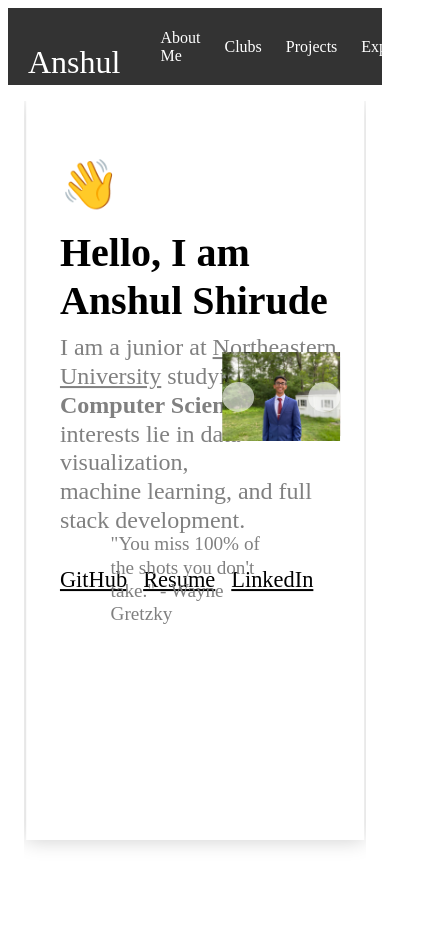
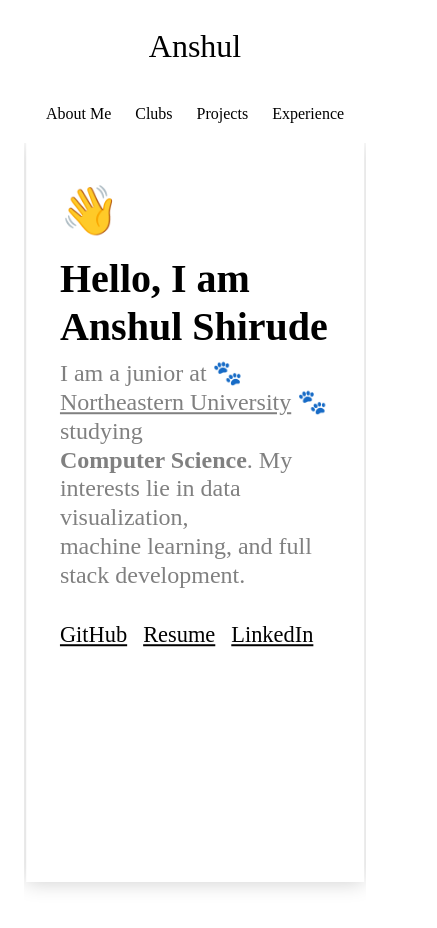
Before and after one commit to AnshulShirude/Personal-Website, a React (Create React App) app: page / in a window 390 px wide. Shown: the top 928 px of the page, 437 px wide, since content can reach past the window. Built offline with nearby package versions, Linux system fonts and the light colour scheme; a web font is replaced by a local one.

Commit message:
Just have to fix the navbar

```diff
--- a/src/Navbar.js
+++ b/src/Navbar.js
@@ -1,7 +1,13 @@
+import React from 'react';
+
 export default function Navbar() {
-    const path = window.location.pathname
-    return <nav className="nav">
-        <a href="/" className="site-title">Anshul</a>
+  const path = window.location.pathname;
+
+  return (
+    <nav className="nav">
+      <a href="/" className="site-title">
+        Anshul
+      </a>
       <ul>
         <CustomLink href="/aboutme">About Me</CustomLink>
         <CustomLink href="/clubs">Clubs</CustomLink>
@@ -9,13 +15,18 @@ export default function Navbar() {
         <CustomLink href="/experience">Experience</CustomLink>
       </ul>
     </nav>
+  );
 }
 
-function CustomLink({href, children, ...props}) {
-    const path = window.location.pathname
+function CustomLink({ href, children, ...props }) {
+  const path = window.location.pathname;
+  const isActive = path === href;
+
   return (
-        <li className={path === href ? "active" :  ""}>
-            <a href={href} {...props}>{children}</a>
+    <li className={isActive ? 'active' : ''}>
+      <a href={href} {...props}>
+        {children}
+      </a>
     </li>
-    )
+  );
 }
--- a/src/pages/Home.js
+++ b/src/pages/Home.js
@@ -21,7 +21,7 @@ const Home = () => {
             Hello, I am Anshul Shirude
           </div>
           <div className="description">
-            I am a junior at <a href="https://www.northeastern.edu/" target="_blank" className="link-gray-description">Northeastern University</a> studying <br /> <strong>Computer Science</strong>. My interests lie in data visualization, <br /> machine learning, and full stack development.
+            I am a junior at 🐾 <a href="https://www.northeastern.edu/" target="_blank" className="link-gray-description">Northeastern University</a> 🐾 studying <br /> <strong>Computer Science</strong>. My interests lie in data visualization,<br /> machine learning, and full stack development.
           </div>
           <div className="links">
             <div className="github-link">
--- a/src/pages/Projects.js
+++ b/src/pages/Projects.js
@@ -7,7 +7,9 @@ const Projects = () => {
                 <div>
                     <div class="lined">
                         <h2>College Compass</h2>
-                        <h3>Find me a Match</h3>
+                        <div className="project-details">
+                            <h3>Find me a Match</h3>
+                        </div>
                         <h4>March 2023 - April 2023</h4>
                         <ul>
                             <li>College Compass 🧭 was created with the purpose of <strong>providing students 👨‍🎓 an opportunity to view and favorite specific colleges 🏫</strong>, and for <strong>colleges to view prospective students</strong> that are interested in them.</li>
@@ -33,7 +35,9 @@ const Projects = () => {
                 <div>
                     <div class="lined">
                         <h2>Image Processing</h2>
-                        <h3>Graphical User Interface Integrated Image Editor</h3>
+                        <div className="project-details">
+                            <h3>GUI Integrated Image Editor</h3>
+                        </div>
                         <h4>June 2022</h4>
                         <ul>
                             <li>Java image processing application with <strong>text-based ⌨️, Graphical User Interface (GUI) 🗾, and command line functionality</strong>.</li>
@@ -51,7 +55,9 @@ const Projects = () => {
                 <div>
                     <div class="lined">
                         <h2>Web Crawler</h2>
-                        <h3>Traverse the page for the secret flags</h3>
+                        <div className="project-details">
+                            <h3>Finds the Secret Flags</h3>
+                        </div>
                         <h4>April 2023</h4>
                         <ul>
                             <li>Gathers and traverses a fake social network, Fakebook, to collect 5 secret flags 🚩 that have been hidden somewhere on the Fakebook website.</li>
@@ -67,7 +73,9 @@ const Projects = () => {
                 <div>
                     <div class="lined">
                         <h2>Hangman with my Nose</h2>
-                        <h3>Multiplayer skribbl.io inspired game</h3>
+                        <div className="project-details">
+                            <h3>Multiplayer Skribbl.io Inspired Game</h3>
+                        </div>
                         <h4>February 2022 - April 2022</h4>
                         <ul>
                             <li>Built a game for the user to draw the word ✍️ on the screen most accurately using their nose 👃.</li>
@@ -84,7 +92,9 @@ const Projects = () => {
                 <div>
                     <div class="lined">
                         <h2>Chores4Us</h2>
-                        <h3>Assign and take on tasks with your roommates</h3>
+                        <div className="project-details">
+                            <h3>Task Manager with your Roommates</h3>
+                        </div>
                         <h4>September 2021 - December 2021</h4>
                         <ul>
                             <li>A web-app deployed in <strong>ReactJS</strong> for users to assign, add ➕, delete ➖, and mark completed ✅ tasks within roommates.</li>
--- a/src/styles.css
+++ b/src/styles.css
@@ -12,14 +12,36 @@ body {
   align-items: flex-start; /* Align content to the start (left) */
 }
 
+@media (max-width: 768px) {
+  .nav {
+    flex-direction: column;
+    align-items: flex-start;
+  }
+
+  .site-title {
+    display: none;
+  }
+}
+
 .nav {
-  background-color: #333;
-  color: white;
+  color: black;
   display: flex;
-  justify-content: space-between;
-  align-items: stretch;
+  justify-content: flex-start;
+  align-items: center;
   gap: 2rem;
   padding: 0 1rem;
+}
+
+.site-title {
+  font-size: 2rem;
+  margin-top: 1rem;
+  display: block;
+}
+
+@media (max-width: 768px) {
+  .site-title {
+    display: none;
+  }
 }
 
 .nav ul {
@@ -28,13 +50,13 @@ body {
   list-style: none;
   display: flex;
   gap: 1rem;
-  align-items: center; /* Change align-items to center */
+  align-items: center;
+  justify-content: flex-start;
 }
 
-.nav .site-title {
-  margin-right: auto; /* Add a left margin to create some space */
-  font-size: 2rem;
-  margin-top: 2rem; /* Add margin-top to separate it from the navbar */
+
+.nav ul li a:hover {
+  color: blue;
 }
 
 .nav a {
@@ -46,14 +68,6 @@ body {
   padding: .25rem;
 }
 
-.nav li.active {
-  background-color: #555;
-}
-
-.nav li:hover {
-  background-color: #777;
-}
-
 .slide-container {
   position: absolute;
   top: 40%;
@@ -62,6 +76,12 @@ body {
   width: 35%;
   height: auto;
   overflow: hidden;
+}
+
+@media (max-width: 768px) {
+  .slide-container {
+    display: none;
+  }
 }
 
 .outer-container {
@@ -225,3 +245,10 @@ body {
   font-size: 1.2rem;
   color: gray;
 }
+
+@media (max-width: 768px) {
+  .slide-container,
+  .quote {
+    display: none;
+  }
+}
```
Lines whose indentation alone changed are shown as unchanged.
